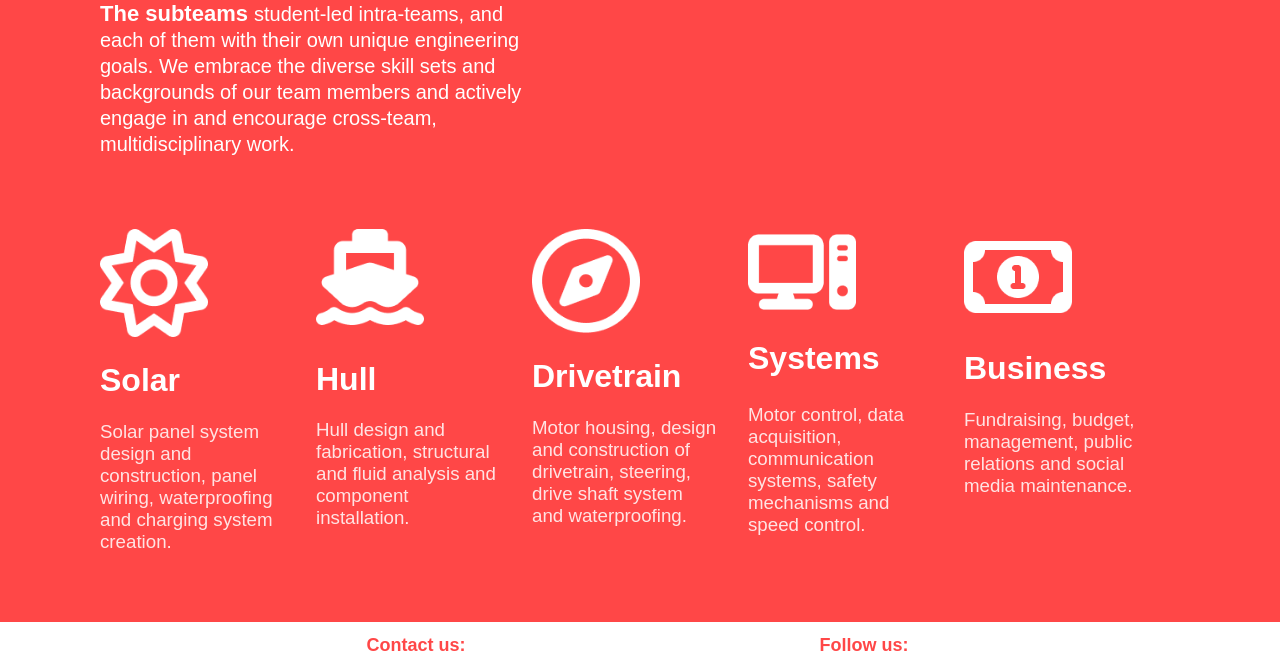
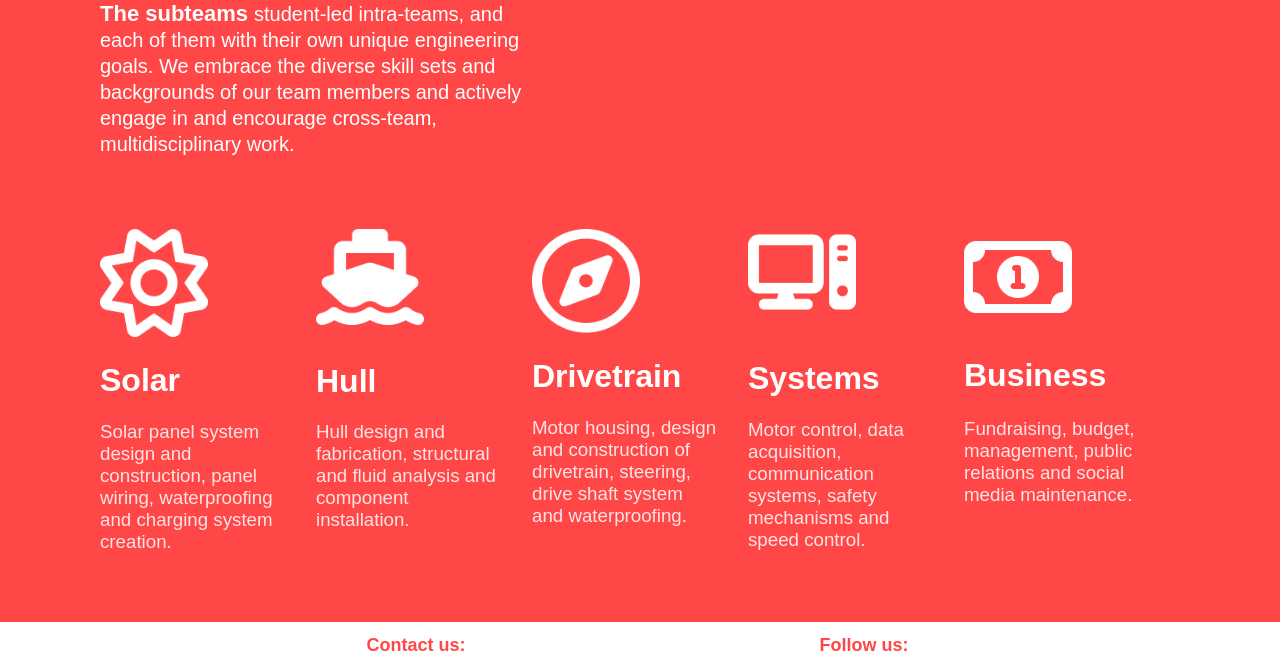
Before and after one commit to ehersch/CUSolarBoat-Dashboard, a website: page Website Source Code/About.html in a window 1280 px wide. Shown: the part 694-1347 px from the top of the page. Drawn offline with nearby package versions, Linux system fonts and the light colour scheme; a web font is replaced by a local one.

Commit message:
Fixed alignment

```diff
--- a/Website Source Code/About.css
+++ b/Website Source Code/About.css
@@ -75,13 +75,16 @@ img {
   opacity: .85;
 }
 #hull {
-  padding-top: 10px;
+  padding-top: 12px;
+  padding-bottom: 0px;
 }
 #sysco {
-  padding-bottom: 5px;
+  padding-top: 20px;
+  padding-bottom: 0px;
 }
 #business {
-  padding-bottom: 0px;
+  padding-top: 7px;
+  padding-bottom: 2px;
 }
 
 .about-lower-font {
```
